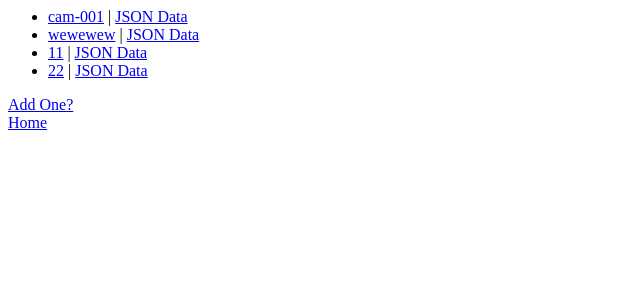
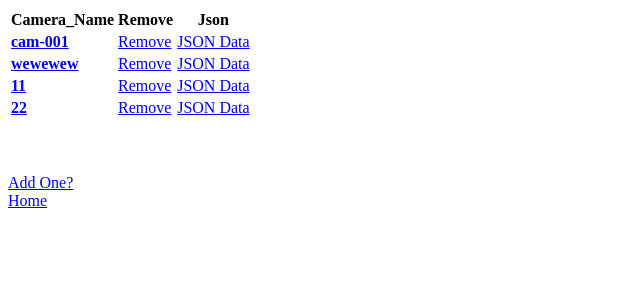
Before and after one commit to kkdai/DjangoAPPs, a Django app: page /cam_qrcode/ in a window 1280 px wide. Shown: the top 300 px of the page, without its empty margins (0-640 px from the left). Run offline with Django 3.2, Linux system fonts and the light colour scheme; data comes from the database, SQL or seed files in the repository; both versions use the stored data as it was after the commit; parts of the project's set-up code (start-up, migrations or seed data) failed here and were passed over.

Commit message:
[Cam_QR-code] Add remove feature.

```diff
--- a/cam_qrcode/urls.py
+++ b/cam_qrcode/urls.py
@@ -9,6 +9,8 @@ urlpatterns = patterns('',
     url(r'^(?P<cam_id>\d+)/$', views.detail, name='detail'),
     # ex: /cam_qrcode/5/json
     url(r'^(?P<cam_id>\d+)/json/$', views.json, name='json'),
+    # ex: /cam_qrcode/5/remove
+    url(r'^(?P<cam_id>\d+)/remove/$', views.remove, name='remove'),
     # ex: /cam_qrcode/add/
     url(r'^add/$', views.add, name='add'),
     # ex: /cam_qrcode/add_cam/
--- a/cam_qrcode/views.py
+++ b/cam_qrcode/views.py
@@ -7,7 +7,6 @@ import simplejson as json2
 main_url = "http://evan-web-apis.herokuapp.com/cam_qrcode/"
 
 def index(request):
-    print "enter index"
     latest_cam_list = Camera.objects.all()
     context = {'latest_cam_list': latest_cam_list}
     return render(request, 'cam_qrcode/index.html', context)
@@ -19,38 +18,29 @@ def json(request, cam_id):
     response_data['camera_name'] = cam.camera_name
     response_data['camera_xmpp_account'] = cam.camera_xmpp_account
     response_data['camera_xmpp_password'] = cam.camera_xmpp_password
-    print "List data: ", response_data
     out_obj = json2.dumps(response_data)
-    print "Json data: ", out_obj
     return HttpResponse(out_obj, content_type="application/json")
 
 def detail(request, cam_id):
-    print "enter detail on", cam_id
     global main_url
     json_url = main_url + str(cam_id)+ "/json"
-    print json_url
 
     cam = get_object_or_404(Camera, pk=cam_id)
-    response_data = {}
-    response_data['cam_id'] =  cam.camera_id
-    response_data['camera_name'] = cam.camera_name
-    response_data['camera_xmpp_account'] = cam.camera_xmpp_account
-    response_data['camera_xmpp_password'] = cam.camera_xmpp_password
-
     context = {'cam_url_id': cam_id, "full_url": json_url, "camera_name":cam.camera_name, "camera_xmpp_account":cam.camera_xmpp_account, "camera_xmpp_password": cam.camera_xmpp_password}
     return render(request, 'cam_qrcode/detail.html', context)
+
+def remove(request, cam_id):
+    instance = Camera.objects.get(id=cam_id)
+    instance.delete()
+    return HttpResponse('Remove Done <br><a href="/cam_qrcode">Home</a></br>')
 
 def add(request):
     return render(request, 'cam_qrcode/add_form.html')
 
 def add_cam(request):
-    print "in add_cam"
     cam_name = request.POST['cam_name']
-    print cam_name
     xmpp_acc = request.POST['xmpp_account']
-    print xmpp_acc
     xmpp_pw = request.POST['xmpp_password']
-    print xmpp_pw
     cam_new_id = Camera.objects.all().count() + 1
     add_obj = Camera(camera_id=cam_new_id, camera_name=cam_name, camera_xmpp_account=xmpp_acc, camera_xmpp_password=xmpp_pw)
     add_obj.save()
--- a/polls/templates/cam_qrcode/index.html
+++ b/polls/templates/cam_qrcode/index.html
@@ -1,15 +1,26 @@
 {% if latest_cam_list %}
-    <ul>
+<table>
+  <thead>
+    <tr>
+      <th>Camera_Name</th>
+      <th>Remove</th>
+      <th>Json</th>
+    </tr>
+  </thead>
+  <tbody>
     {% for cam in latest_cam_list %}
-        <li><a href="{% url 'detail' cam.camera_id %}">{{ cam.camera_name }}</a> |
-        	<a href="{% url 'json' cam.camera_id %}"> JSON Data
-        </li>
+    <tr>
+      <td><strong><a href="{% url 'detail' cam.camera_id %}">{{ cam.camera_name }}</a></strong></td>
+      <td><a href="{% url 'remove' cam.camera_id %}">Remove</td>
+      <td><a href="{% url 'json' cam.camera_id %}"> JSON Data </a></td>
+    </tr>
     {% endfor %}
-    </ul>
+  </tbody>
+</table>
 {% else %}
     <p>No cam are available.</p>
 {% endif %}
-
+<br><br><br>
 <a href="add">Add One? </a>
 
 <br>
--- a/polls/templates/mysite/index.html
+++ b/polls/templates/mysite/index.html
@@ -7,5 +7,5 @@
         <li><a href="./feed_poster">Read feed and get poster code</a></li>
     </ul>
     <ul>
-        <li><a href="./cam_qrcode">Camera database and output QRCPDE</a></li>
+        <li><a href="./cam_qrcode">Camera database and output QR-code</a></li>
     </ul>
```
Also changed, not shown: db.sqlite3.
